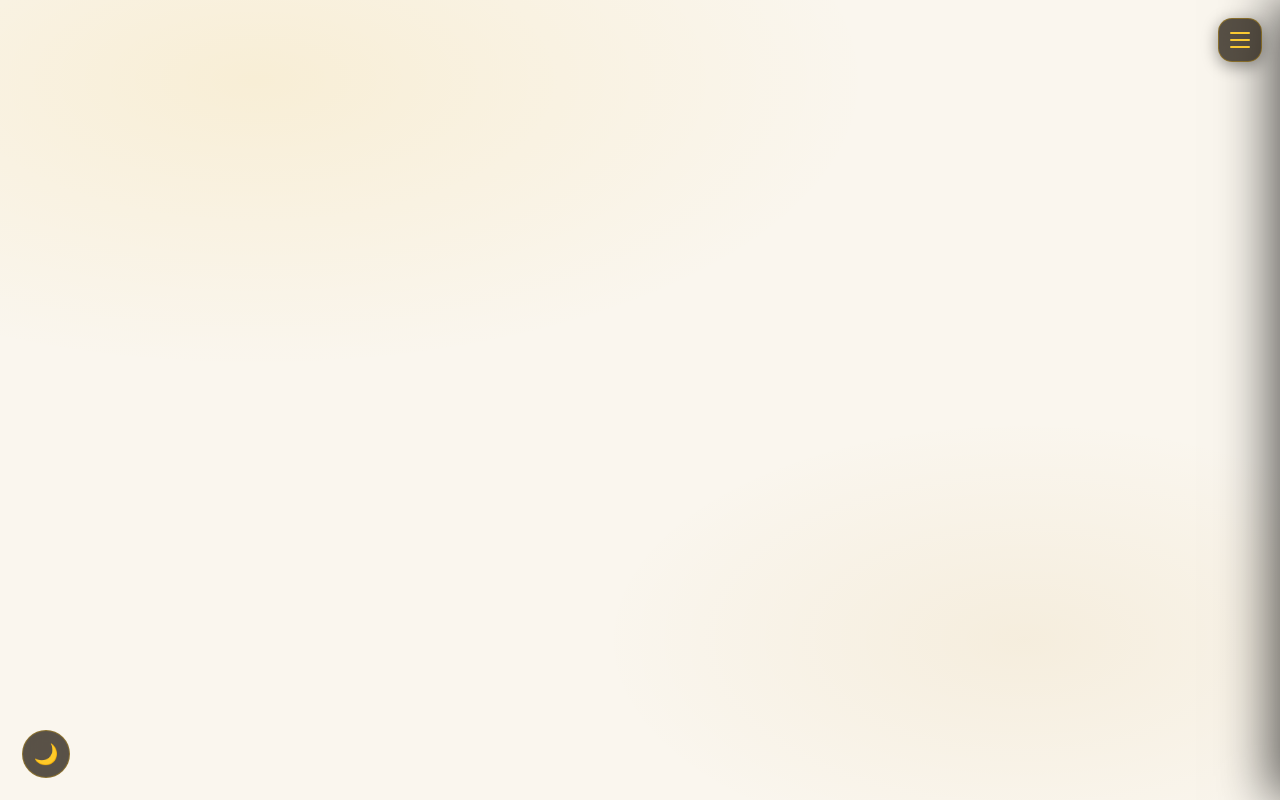
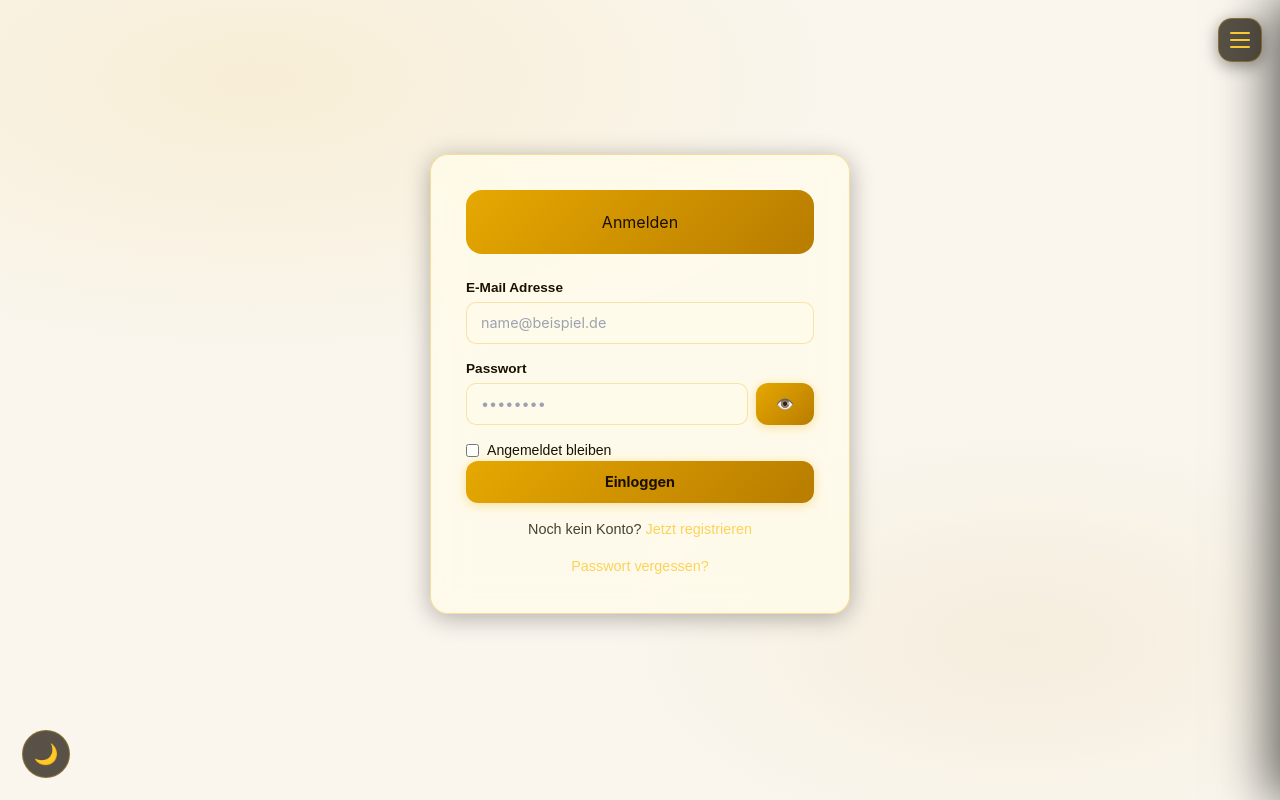
Before and after one commit to FinnScheibe-BS/ITT11C-Lieferino, a SvelteKit app: page /register in a window 1280 px wide. Built offline with nearby package versions, Linux system fonts and the light colour scheme.

Commit message:
Page+svelte

```diff
--- a/src/routes/+page.svelte
+++ b/src/routes/+page.svelte
@@ -148,16 +148,14 @@
       geburtsdatum: geburtsdatumInput
     };
     localStorage.setItem("lieferino_user", JSON.stringify(userDaten));
-<<<<<<< HEAD
+
 
     registrierFehler = "";
     registrierAnforderungen = [];
 
     // 6. API Call
-=======
     registrierFehler = "";
     registrierAnforderungen = [];
->>>>>>> 255edc14837ed29b8c28361128961271edd10f95
     try {
       const reg = await registriere({
         email: emailInput,
@@ -538,7 +536,6 @@
 /* ════════════════════════════════════════════════════════════════
      DESIGN TOKENS
      ════════════════════════════════════════════════════════════════ */
-<<<<<<< HEAD
   :root {
     --g1: #e6a800;
     --g2: #b87c00;
--- a/src/routes/register/+page.svelte
+++ b/src/routes/register/+page.svelte
@@ -0,0 +1,143 @@
+<script>
+  import { goto } from '$app/navigation';
+  import { login } from '$lib/stores/auth.js';
+  import { anmelden } from '$lib/api/login.js';
+  import { t } from '$lib/utils/i18n.js';
+  import AuthVollenden from '$lib/components/auth/AuthVollenden.svelte';
+
+  // 'login' = E-Mail+Passwort. 'weiter' = Code/MFA über die AuthVollenden-Komponente.
+  let schritt = $state('login');
+
+  let email = $state('');
+  let passwort = $state('');
+  let fehler = $state('');
+  let laedt = $state(false);
+  let zeigePasswort = $state(false);
+  let angemeldetBleiben = $state(false);
+
+  // Übergabe an die Abschluss-Komponente:
+  let authStart = $state('mfaVerify');
+  let authEmail = $state('');
+  let authSetupToken = $state('');
+  let authMfaToken = $state('');
+
+  // Schritt 1: Anmeldedaten ans Backend. Passwortprüfung passiert SERVERSEITIG.
+  async function loginAbsenden(e) {
+    e.preventDefault();
+    fehler = '';
+    laedt = true;
+    const res = await anmelden({ email: email.trim(), passwort });
+    laedt = false;
+
+    if (res.offline) {
+      fehler = $t('auth.offline');
+      return;
+    }
+    const d = res.daten || {};
+
+    // Passwort ok -> nur noch MFA-Code (Schritt 2).
+    if (res.ok && d.mfaRequired) {
+      authStart = 'mfaVerify';
+      authMfaToken = d.mfaToken;
+      schritt = 'weiter';
+      return;
+    }
+    // E-Mail noch nicht bestätigt -> Code eingeben (Backend hat einen geschickt).
+    if (res.status === 403 && d.needsVerification) {
+      authStart = 'verify';
+      authEmail = email.trim();
+      schritt = 'weiter';
+      return;
+    }
+    // MFA noch nicht eingerichtet -> jetzt einrichten.
+    if (res.status === 403 && d.needsMfaSetup) {
+      authStart = 'mfaSetup';
+      authSetupToken = d.setupToken;
+      schritt = 'weiter';
+      return;
+    }
+    // Sonst: Fehler (falsches Passwort, gesperrt, zu viele Versuche …) klar anzeigen.
+    fehler = d.fehler || $t('auth.login_failed');
+  }
+
+  // Wird aufgerufen, sobald die Anmeldung komplett ist (volles Token liegt vor).
+  function authFertig(daten) {
+    if (daten?.user) localStorage.setItem('lieferino_user', JSON.stringify(daten.user));
+    login(angemeldetBleiben);
+    goto('/');
+  }
+</script>
+
+<div class="login-wrapper">
+  <div class="login-box">
+    <div class="hero-box">
+      <h2>{$t('auth.signin')}</h2>
+    </div>
+
+    {#if schritt === 'login'}
+      <form onsubmit={loginAbsenden}>
+        <div class="input-group">
+          <label for="email">{$t('auth.email')}</label>
+          <input type="email" id="email" placeholder="name@beispiel.de" bind:value={email} required />
+        </div>
+        <div class="input-group">
+          <label for="pw">{$t('auth.password')}</label>
+          <div class="pw-feld">
+            {#if zeigePasswort}
+              <input type="text" id="pw" placeholder="••••••••" bind:value={passwort} required />
+            {:else}
+              <input type="password" id="pw" placeholder="••••••••" bind:value={passwort} required />
+            {/if}
+            <button type="button" class="auge" onclick={() => (zeigePasswort = !zeigePasswort)}>
+              {zeigePasswort ? '🙈' : '👁️'}
+            </button>
+          </div>
+        </div>
+
+        <label class="bleiben">
+          <input type="checkbox" bind:checked={angemeldetBleiben} /> {$t('auth.stay')}
+        </label>
+
+        {#if fehler}<p class="error-msg">{fehler}</p>{/if}
+
+        <button type="submit" class="login-btn" disabled={laedt}>{laedt ? $t('auth.checking') : $t('auth.login_btn')}</button>
+      </form>
+
+      <p class="hinweis">{$t('auth.no_account')} <a href="/">{$t('auth.register_now')}</a></p>
+      <p class="hinweis"><a href="/passwort-vergessen">{$t('auth.forgot')}</a></p>
+
+    {:else if schritt === 'weiter'}
+      <AuthVollenden
+        start={authStart}
+        email={authEmail}
+        setupToken={authSetupToken}
+        mfaToken={authMfaToken}
+        onFertig={authFertig}
+      />
+      <button type="button" class="zurueck" onclick={() => { schritt = 'login'; fehler = ''; }}>{$t('auth.back_login')}</button>
+    {/if}
+  </div>
+</div>
+
+<style>
+  .login-wrapper { display: flex; justify-content: center; align-items: center; min-height: 90vh; font-family: sans-serif; }
+  .login-box { background: rgba(255, 248, 220, 0.06); backdrop-filter: blur(16px) saturate(1.4); padding: 35px; border-radius: 24px; box-shadow: 0 10px 30px rgba(0,0,0,0.3); max-width: 420px; width: 100%; border: 1px solid rgba(230,168,0,0.25); color: #f5f0e8; }
+  :global(html[data-theme='light']) .login-box { background: rgba(255, 252, 235, 0.85); color: #1a1200; }
+  .hero-box { background: linear-gradient(135deg, #e6a800, #b87c00); color: #1a0f00; padding: 20px; border-radius: 16px; text-align: center; margin-bottom: 24px; }
+  .hero-box h2 { margin: 0; }
+
+  .input-group { text-align: left; margin-bottom: 15px; display: flex; flex-direction: column; gap: 4px; }
+  .input-group label { font-weight: 600; font-size: 0.85rem; }
+  .input-group input { width: 100%; box-sizing: border-box; }
+
+  .pw-feld { display: flex; gap: 8px; }
+  .pw-feld input { flex: 1; }
+  .auge { background: rgba(230,168,0,0.15); border-radius: 10px; padding: 0 12px; cursor: pointer; font-size: 1.1rem; }
+
+  .error-msg { color: #ff453a; font-size: 0.85rem; font-weight: bold; margin: 5px 0; }
+  .login-btn { width: 100%; }
+  .hinweis { text-align: center; font-size: 0.9rem; opacity: 0.8; margin-top: 16px; }
+  .bleiben { display: flex; align-items: center; gap: 8px; font-size: 0.88rem; }
+  .bleiben input { width: auto; }
+  .zurueck { background: none; border: none; color: #f9c932; cursor: pointer; font-size: 0.85rem; margin-top: 14px; width: 100%; }
+</style>
```
